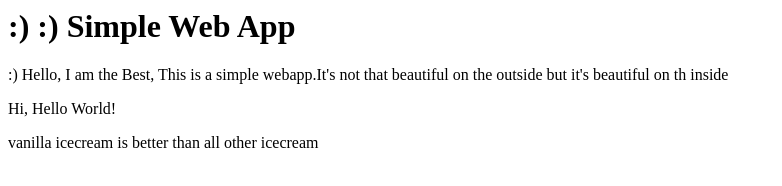
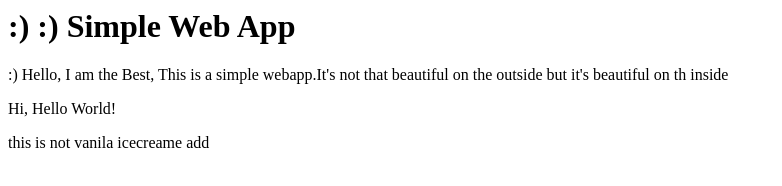
Before and after one commit to dhanrajmalage/simlple-webhook, a plain HTML site: page index.html in a window 1280 px wide. Shown: the whole page, without its empty margins (0-782 px from the left). Drawn offline with Linux system fonts and the light colour scheme.

Commit message:
Update index.html

```diff
--- a/index.html
+++ b/index.html
@@ -4,5 +4,5 @@
 <p> :) Hello, I am the Best, This is a simple webapp.It's not that beautiful on the outside but it's beautiful on th inside
 </p>
 <p>  Hi, Hello World!</p>
-<p> vanilla icecream is better than all other icecream</p>
+<p> this is not vanila icecreame add</p>
 </html>
```
